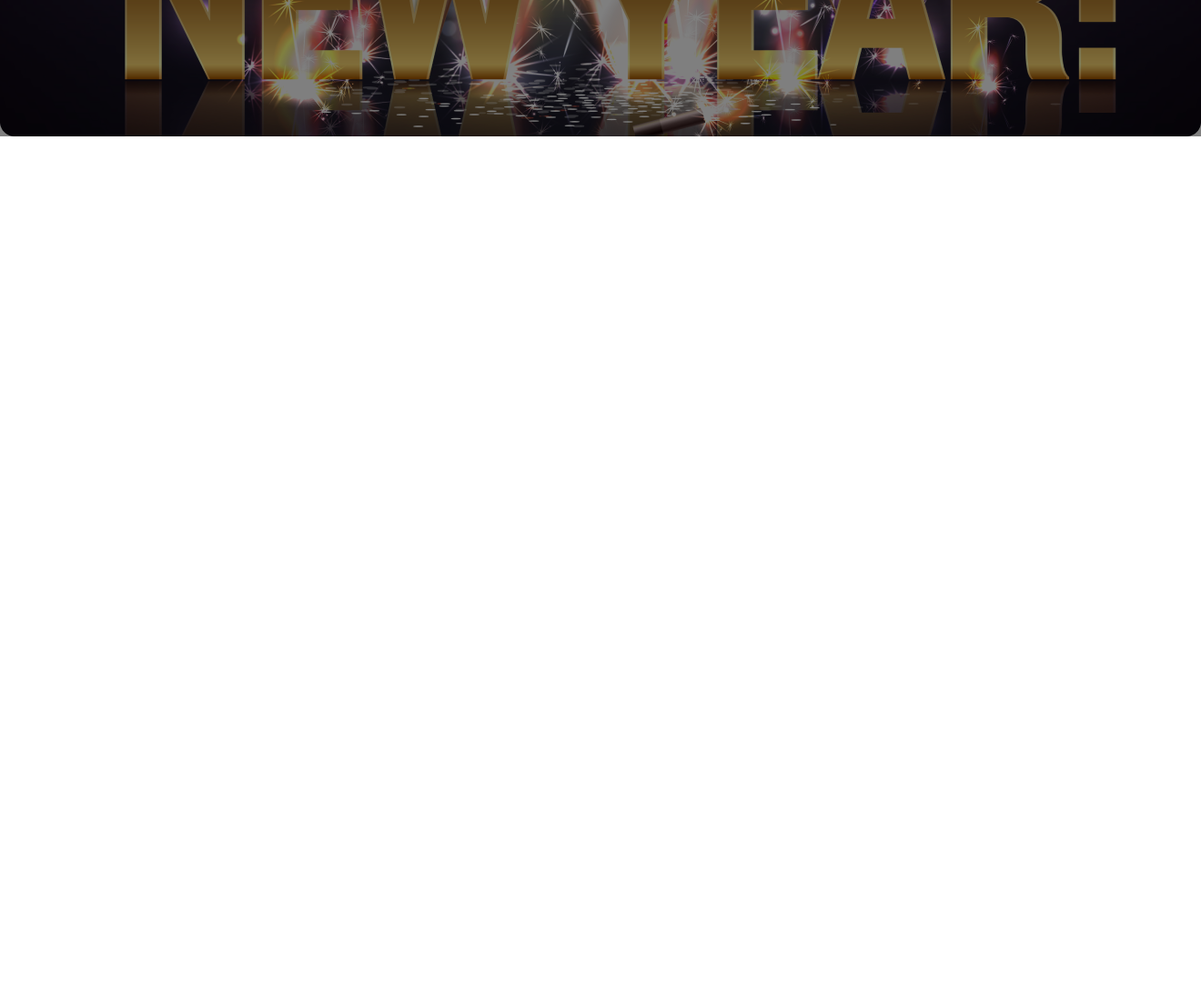
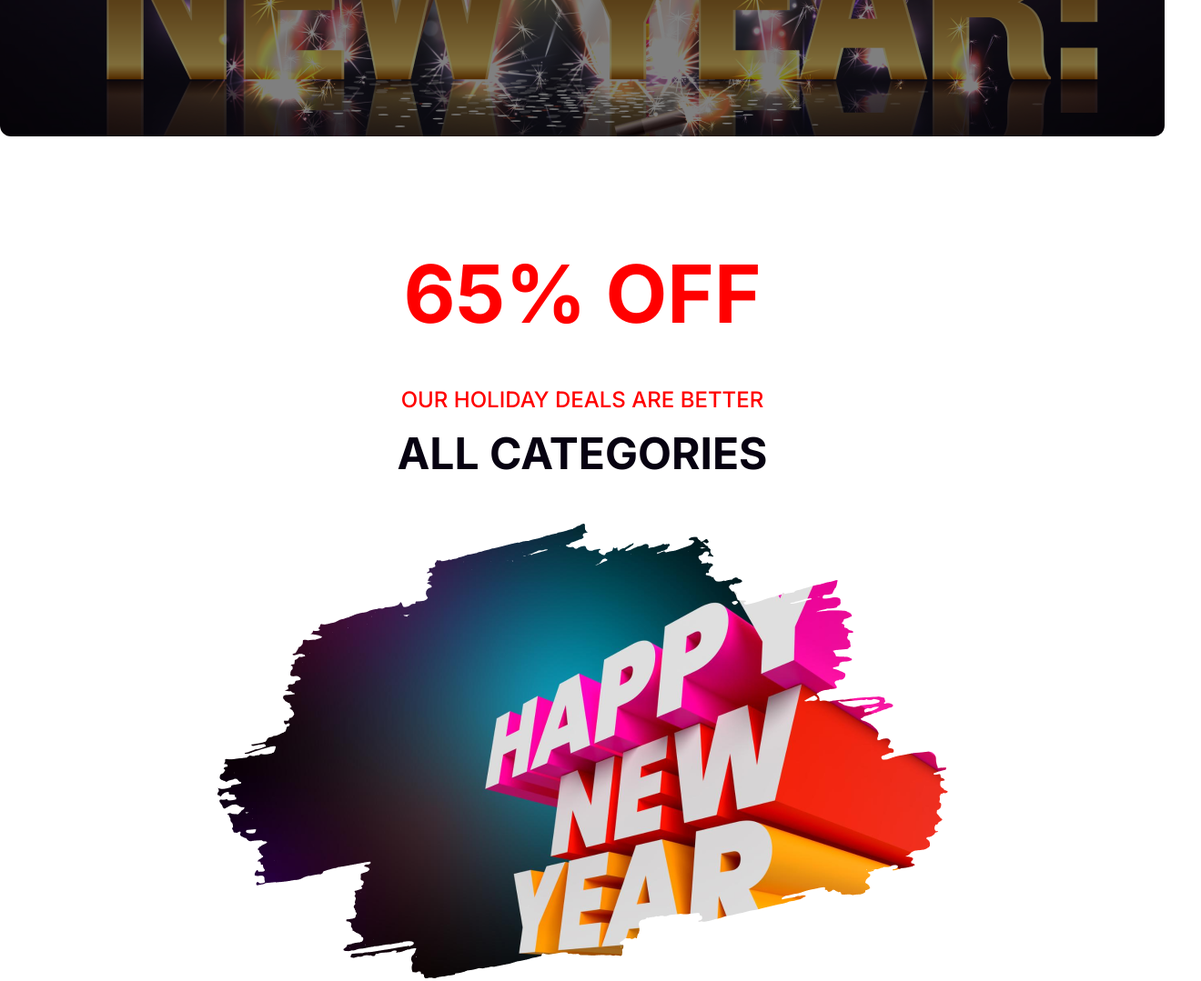
Before and after one commit to sourav-cse-dev/happy-new-year, a plain HTML site: page index.html in a window 1280 px wide. Shown: the part 500-1579 px from the top of the page at 91% size, 1320 px wide, since content can reach past the window. Before the commit the page ends 800 px from the top, so only its background shows below. Drawn offline with Linux system fonts and the light colour scheme.

Commit message:
off section completed

```diff
--- a/index.html
+++ b/index.html
@@ -1,19 +1,35 @@
 <!DOCTYPE html>
 <html lang="en">
   <head>
-    <meta charset="UTF-8">
-    <meta name="viewport" content="width=device-width, initial-scale=1.0">
+    <meta charset="UTF-8" />
+    <meta name="viewport" content="width=device-width, initial-scale=1.0" />
     <title>Happy New Year</title>
-    <link rel="stylesheet" href="./style.css">
+    <link rel="stylesheet" href="./style.css" />
   </head>
   <body>
+    <!-- banner section starts here -->
     <header class="banner-container">
       <div class="banner-content">
         <p>Happy New Year</p>
-            <h1>New Year Party<br>Celebration</h1>
+        <h1>New Year Party<br />Celebration</h1>
       </div>
     </header>
-    <main></main>
+    <!-- banner section ends here -->
+
+    <main>
+      <!-- OFF section starts here -->
+      <section class="off-container">
+        <div class="off-content">
+          <h2>65% OFF</h2>
+          <p>OUR HOLIDAY DEALS ARE BETTER</p>
+          <h3>ALL CATEGORIES</h3>
+          <div class="off-content-image">
+            <img src="./assets/new-year-photo.png" alt="New Year Photo" />
+          </div>
+        </div>
+      </section>
+      <!-- OFF section ends here -->
+    </main>
     <footer></footer>
   </body>
 </html>
--- a/style.css
+++ b/style.css
@@ -1,4 +1,5 @@
-@import url('https://fonts.googleapis.com/css2?family=Merriweather:ital,wght@0,300;0,400;0,700;0,900;1,300;1,400;1,700;1,900&display=swap');
+@import url("https://fonts.googleapis.com/css2?family=Merriweather:ital,wght@0,300;0,400;0,700;0,900;1,300;1,400;1,700;1,900&display=swap");
+@import url("https://fonts.googleapis.com/css2?family=Inter:ital,opsz,wght@0,14..32,100..900;1,14..32,100..900&family=Merriweather:ital,wght@0,300;0,400;0,700;0,900;1,300;1,400;1,700;1,900&display=swap");
 
 * {
   box-sizing: border-box;
@@ -6,31 +7,24 @@
   padding: 0;
 }
 
-body {
-  font-family: 'Merriweather', serif;
-}
-
 /* banner section styles starts here */
 .banner-container {
   /* border: 2px solid red; */
-
-    width: 1320px;
-    height: 600px;
+  border-radius: 12px;
+  max-width: 1320px;
+  min-height: 600px;
   /* margin-left: 140px;
     margin-right: 140px; */
   margin: 0 auto;
   margin-top: 50px;
   margin-bottom: 50px;
-
   /* background image adding styles */
   background-image: url("./assets/banner-image.png");
   background-position: center;
   background-repeat: no-repeat;
   background-size: cover;
-
   background-color: rgba(0.9, 0.9, 0.9, 0.5);
   background-blend-mode: overlay;
-
   /* how to bring something in middle */
   display: flex;
   flex-direction: column;
@@ -42,23 +36,80 @@ body {
   color: white;
   width: 632px;
   height: 246px;
-
   display: flex;
   flex-direction: column;
   justify-content: center;
   align-items: center;
-
   text-align: center;
 }
 
 .banner-content p {
+  font-family: "Merriweather";
   font-size: 32px;
   font-weight: 400;
   margin-bottom: 16px;
 }
 
 .banner-content h1 {
+  font-family: "Merriweather";
   font-size: 72px;
   font-weight: 900;
   line-height: 95px;
 }
+/* banner section styles ends here */
+
+/* OFF section styles starts here */
+.off-container {
+  /* border: 2px solid red; */
+  max-width: 802.9px;
+  min-height: 806px;
+  /* margin-left: 399px;
+  margin-right: 398.1px; */
+  margin: 0 auto;
+  margin-top: 120px;
+  margin-bottom: 120px;
+}
+
+.off-content {
+  display: flex;
+  flex-direction: column;
+  align-items: center;
+  text-align: center;
+}
+
+.off-content h2 {
+  color: rgb(255, 0, 0);
+  font-family: "Inter";
+  font-size: 88px;
+  font-weight: 700;
+  line-height: 107px;
+  letter-spacing: 0%;
+  margin-bottom: 48px;
+}
+
+.off-content p {
+  color: rgb(255, 0, 0);
+  font-family: "Inter";
+  font-size: 24px;
+  font-weight: 500;
+  line-height: 29px;
+  letter-spacing: 0%;
+  margin-bottom: 16px;
+}
+
+.off-content h3 {
+  color: rgb(7, 2, 17);
+  font-family: "Inter";
+  font-size: 48px;
+  font-weight: 700;
+  line-height: 58px;
+  letter-spacing: 0%;
+  margin-bottom: 48px;
+}
+
+.off-content-image {
+  width: 802.9px;
+  height: 500px;
+}
+
+/* OFF section styles starts here */
```
Also changed, not shown: assets/new-year-photo.png (renamed from assets/New Year Photo.png), 3 other files. Lines whose indentation alone changed are shown as unchanged.
